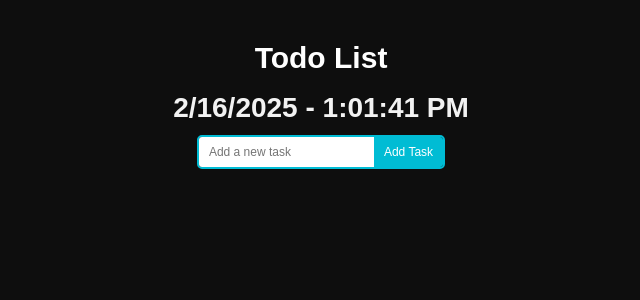
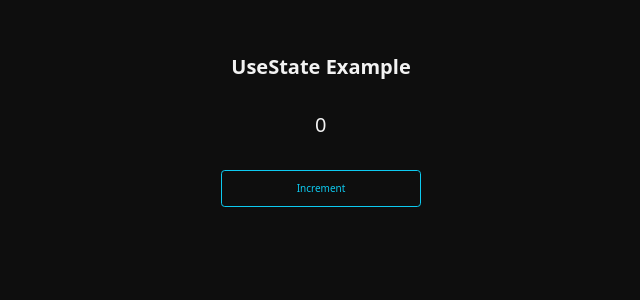
Before and after one commit to dixit9232/react-first-app, a React (Vite) app: page / in a window 1280 px wide. Shown: the top 300 px of the page, without its empty margins (319-959 px from the left). Built offline with nearby package versions, Linux system fonts and the light colour scheme.

Commit message:
add Counter component with increment functionality; update App component to render Counter instead of Todo

```diff
--- /dev/null
+++ b/hooks/useState/Counter.jsx
@@ -0,0 +1,19 @@
+import { useState } from "react";
+
+export const Counter = () => {
+  let [count, setCount] = useState(0);
+
+  const handleIncrement = () => setCount(count + 1);
+
+  return (
+    <div className="container d-grid justify-content-center text-center">
+      <h1 className="m-3 mb-5 fs-2 ">UseState Example</h1>
+
+      <p className="fs-2 mb-5">{count}</p>
+
+      <button className="btn btn-outline-info py-3" onClick={handleIncrement}>
+        Increment
+      </button>
+    </div>
+  );
+};
--- a/projects/TodoProject/Todo.jsx
+++ b/projects/TodoProject/Todo.jsx
@@ -77,7 +77,7 @@ export const Todo = () => {
             <li key={index} className={styles.task}>
               <span
                 className={
-                  completedTaskList.includes(task) ? styles.taskComplete : ""
+                  completedTaskList.includes(task) && styles.taskComplete
                 }
               >
                 {task}
--- a/src/App.jsx
+++ b/src/App.jsx
@@ -1,5 +1,5 @@
-import { Todo } from "../projects/TodoProject/Todo";
+import { Counter } from "../hooks/useState/Counter";
 
 export default function App() {
-  return <Todo/>;
+  return <Counter/>;
 }
```
